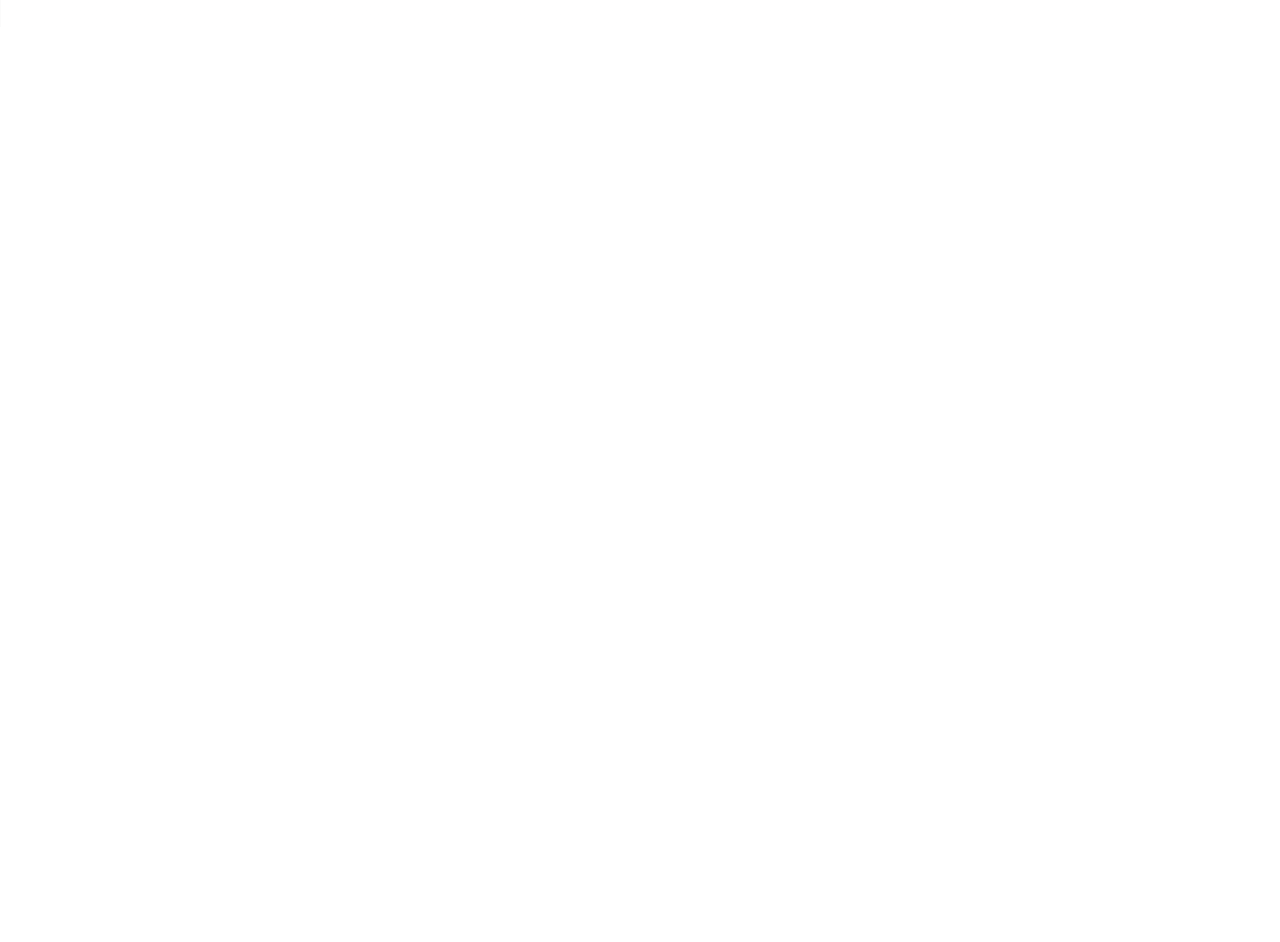
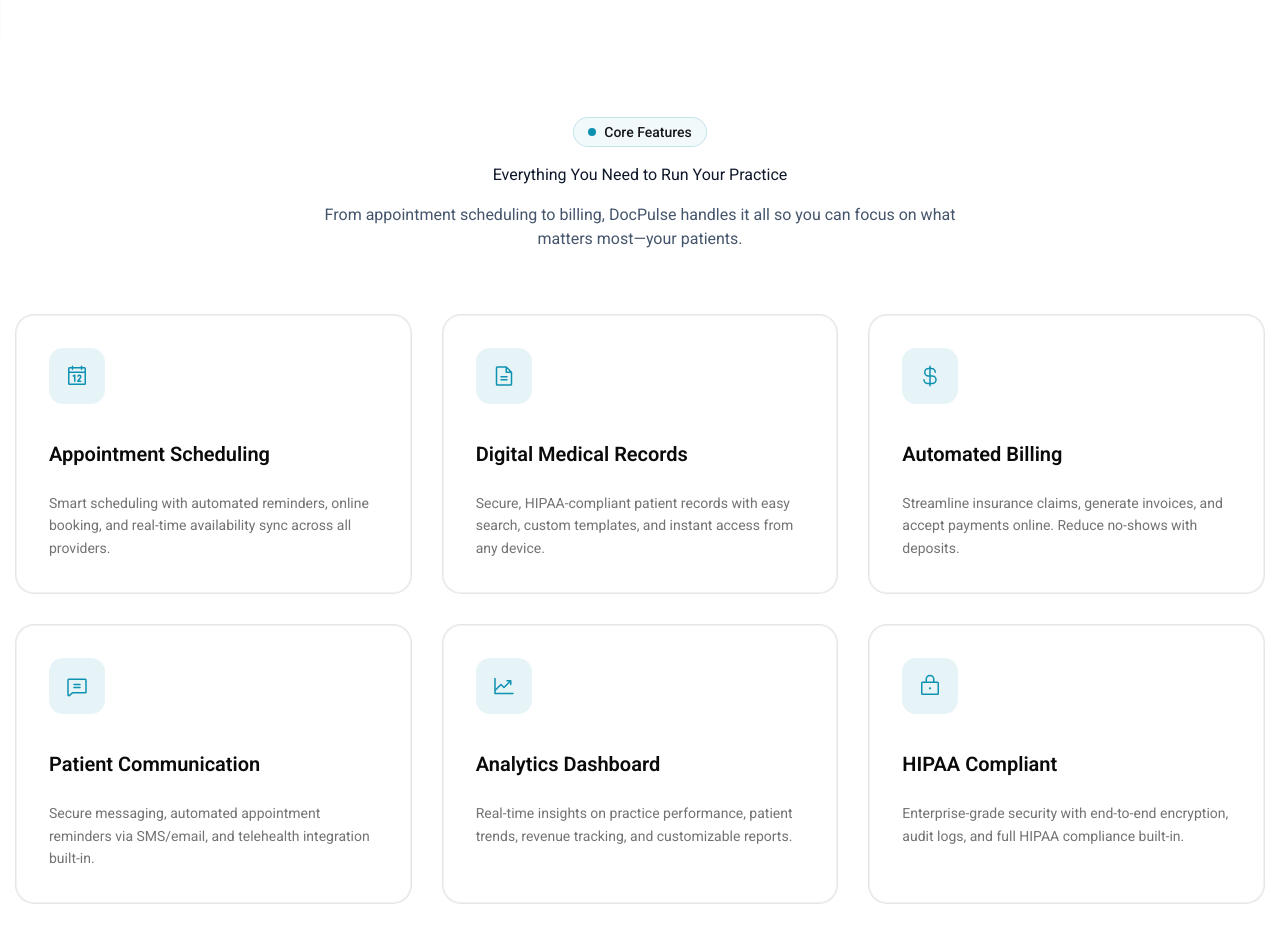
Before and after one commit to gmhridu/doctor-patient-management, a Next.js app: page / in a window 1280 px wide. Shown: the part 840-1782 px from the top of the page. Before the commit the page ends 867 px from the top, so only its background shows below. Built offline with nearby package versions, Linux system fonts and the light colour scheme.

Commit message:
feat: implemented features section

```diff
--- a/src/app/page.tsx
+++ b/src/app/page.tsx
@@ -1,9 +1,11 @@
 import { Hero } from "@/components/home/hero";
+import { Features } from "@/components/home/features";
 
 export default function Page() {
   return (
     <main>
       <Hero />
+      <Features />
     </main>
   );
 }
--- /dev/null
+++ b/src/components/home/features.tsx
@@ -0,0 +1,95 @@
+"use client";
+
+import { cn } from "@/lib/utils";
+import { Section, SectionHeader } from "./section";
+import {
+  CalendarIcon,
+  ChartLineUpIcon,
+  ChatTextIcon,
+  CurrencyDollarIcon,
+  FileTextIcon,
+  LockIcon,
+  type Icon,
+} from "@phosphor-icons/react";
+import { MediCareCard } from "./medi-care-card";
+
+export const Features = () => {
+  const features = [
+    {
+      title: "Appointment Scheduling",
+      description:
+        "Smart scheduling with automated reminders, online booking, and real-time availability sync across all providers.",
+      icon: CalendarIcon,
+    },
+    {
+      title: "Digital Medical Records",
+      description:
+        "Secure, HIPAA-compliant patient records with easy search, custom templates, and instant access from any device.",
+      icon: FileTextIcon,
+    },
+    {
+      title: "Automated Billing",
+      description:
+        "Streamline insurance claims, generate invoices, and accept payments online. Reduce no-shows with deposits.",
+      icon: CurrencyDollarIcon,
+    },
+    {
+      title: "Patient Communication",
+      description:
+        "Secure messaging, automated appointment reminders via SMS/email, and telehealth integration built-in.",
+      icon: ChatTextIcon,
+    },
+    {
+      title: "Analytics Dashboard",
+      description:
+        "Real-time insights on practice performance, patient trends, revenue tracking, and customizable reports.",
+      icon: ChartLineUpIcon,
+    },
+    {
+      title: "HIPAA Compliant",
+      description:
+        "Enterprise-grade security with end-to-end encryption, audit logs, and full HIPAA compliance built-in.",
+      icon: LockIcon,
+    },
+  ];
+
+  return (
+    <Section id="features">
+      <div className={cn("transition-all duration-600")}>
+        <SectionHeader
+          badge="Core Features"
+          title="Everything You Need to Run Your Practice"
+          description="From appointment scheduling to billing, DocPulse handles it all so you can focus on what matters most—your patients."
+        />
+      </div>
+
+      <div className="grid md:grid-cols-2 lg:grid-cols-3 gap-6 lg:gap-8">
+        {features.map((feature, index) => (
+          <FeatureCard key={index} {...feature} index={index} />
+        ))}
+      </div>
+    </Section>
+  );
+};
+
+interface FeatureCardProps {
+  title: string;
+  description: string;
+  icon: Icon;
+  index: number;
+}
+
+const FeatureCard = (props: FeatureCardProps) => {
+  return (
+    <div
+      className={cn("transition-all duration-500")}
+      style={{ transitionDelay: `${props.index * 100}ms` }}
+    >
+      <MediCareCard
+        title={props.title}
+        description={props.description}
+        icon={props.icon}
+      />
+    </div>
+  );
+};
--- a/src/components/home/hero.tsx
+++ b/src/components/home/hero.tsx
@@ -48,7 +48,7 @@
             <div className="flex justify-center @4xl:justify-start">
               <Badge
                 variant="secondary"
-                className="px-3 py-1.5 text-sm font-medium gap-2 border border-primary/20 bg-primary/5"
+                className="p-3.5 text-sm font-medium gap-2 border border-primary/20 bg-primary/5"
               >
                 <span className="relative flex size-2">
                   <span className="animate-ping absolute inline-flex h-full w-full rounded-full bg-primary opacity-75" />
--- /dev/null
+++ b/src/components/home/medi-care-card.tsx
@@ -0,0 +1,39 @@
+import type { Icon } from "@phosphor-icons/react";
+import { Card } from "@/components/ui/card";
+import { cn } from "@/lib/utils";
+
+interface MediCareCardProps {
+  title: string;
+  description: string;
+  icon?: Icon;
+  featured?: boolean;
+  className?: string;
+}
+
+export const MediCareCard = ({
+  title,
+  description,
+  icon: Icon,
+  featured = false,
+  className,
+}: MediCareCardProps) => {
+  return (
+    <Card
+      className={cn(
+        "p-6 lg:p-8 border border-border/50 bg-card hover:border-primary/30 transition-all duration-300 hover:shadow-lg hover:shadow-primary/5 rounded-2xl cursor-pointer group h-full",
+        featured && "border-2 border-primary/30",
+        className,
+      )}
+    >
+      {Icon && (
+        <div className="size-14 rounded-xl bg-primary/10 text-primary group-hover:bg-primary group-hover:text-primary-foreground duration-300 flex items-center justify-center mb-5 transition-colors">
+          <Icon className="size-6" />
+        </div>
+      )}
+      <h3 className="text-xl font-semibold text-foreground mb-2 group-hover:text-primary transition-colors">
+        {title}
+      </h3>
+      <p className="text-muted-foreground leading-relaxed">{description}</p>
+    </Card>
+  );
+};
--- /dev/null
+++ b/src/components/home/section.tsx
@@ -0,0 +1,82 @@
+import { cn } from "@/lib/utils";
+import { ReactNode } from "react";
+import { Badge } from "../ui/badge";
+
+interface SectionProps {
+  children: ReactNode;
+  className?: string;
+  id?: string;
+  background?: "white" | "slate" | "teal" | "gradient";
+}
+
+const backgroundStyles = {
+  white: "bg-white",
+  slate: "bg-linear-to-b from-slate-50 to-white",
+  teal: "bg-linear-to-b from-[#f0fdfa]/50 to-white",
+  gradient: "bg-linear-to-br from-[#0f766e] via-[#115e59] to-[#1e3a5f]",
+};
+
+export const Section = ({
+  children,
+  className,
+  id,
+  background = "white",
+}: SectionProps) => {
+  return (
+    <section
+      id={id}
+      className={cn(
+        "py-20 @4xl:py-28",
+        backgroundStyles[background],
+        className,
+      )}
+    >
+      <div className="max-w-7xl mx-auto px-4 @xl:px-6 @4xl:px-8">
+        {children}
+      </div>
+    </section>
+  );
+};
+
+export const SectionHeader = ({
+  badge,
+  title,
+  description,
+  centered = true,
+}: {
+  badge?: string;
+  title: string;
+  description?: string;
+  centered?: boolean;
+}) => {
+  return (
+    <div
+      className={cn(
+        "mb-16",
+        centered && "text-center",
+        !centered && "text-left",
+      )}
+    >
+      {badge && (
+        <Badge
+          variant="secondary"
+          className="p-3.5 text-sm font-medium gap-2 border border-primary/20 bg-primary/5 mb-4"
+        >
+          <span className="relative flex size-2">
+            <span className="animate-ping absolute inline-flex h-full w-full rounded-full bg-primary opacity-75" />
+            <span className="relative inline-flex rounded-full size-2 bg-primary" />
+          </span>
+          {badge}
+        </Badge>
+      )}
+      <h2 className="heading-display heading-lg text-slate-900 mb-4">
+        {title}
+      </h2>
+      {description && (
+        <p className="body-lg text-slate-600 max-w-2xl mx-auto">
+          {description}
+        </p>
+      )}
+    </div>
+  );
+};
--- a/src/components/shared/navbar.tsx
+++ b/src/components/shared/navbar.tsx
@@ -60,7 +60,7 @@
     if (href.startsWith("#")) {
       const target = document.querySelector(href);
       if (target) {
-        const headerOffset = 80;
+        const headerOffset = 50;
         const elementPosition = target.getBoundingClientRect().top;
         const offsetPosition =
           elementPosition + window.pageYOffset - headerOffset;
```
